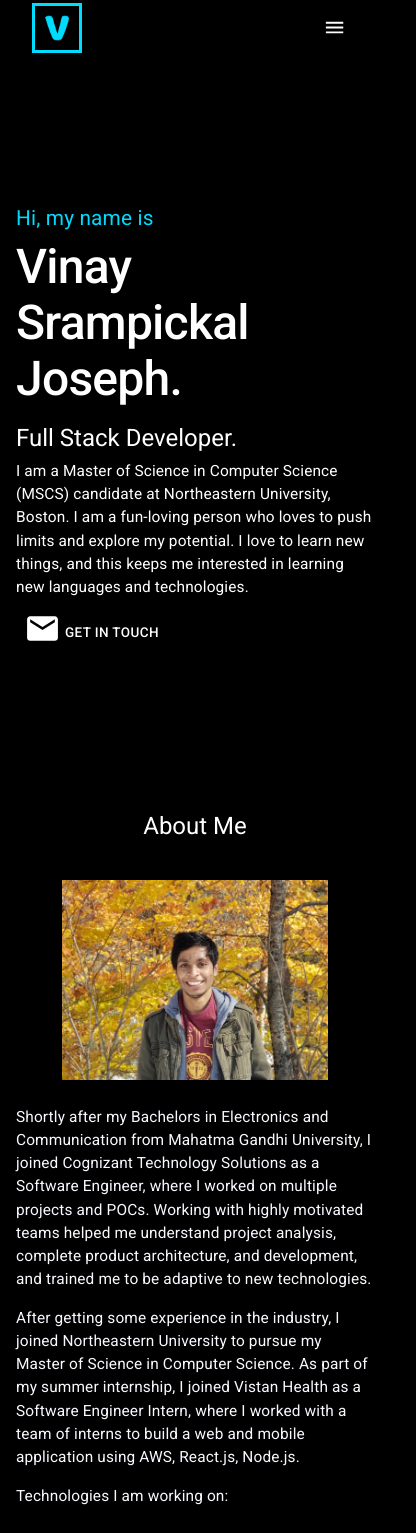
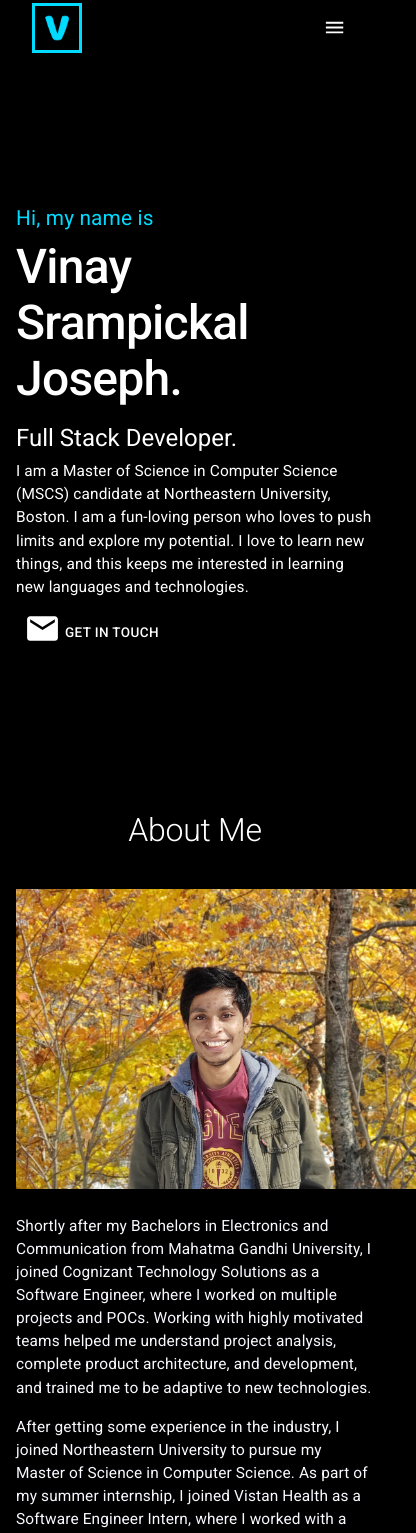
Before and after one commit to vinay-sj/Portfolio, a React (Create React App) app: page / in a window 390 px wide. Shown: the top 1533 px of the page, 416 px wide, since content can reach past the window. Built offline with nearby package versions, Linux system fonts and the light colour scheme.

Commit message:
about page styling

```diff
--- a/src/Components/About.js
+++ b/src/Components/About.js
@@ -1,7 +1,5 @@
 import React from "react";
 import profile from './../files/Vinay.jpg'
-import './../css/Common.css'
-import './../css/About.css'
 import Typography from "@material-ui/core/Typography";
 
 import {makeStyles} from '@material-ui/core/styles';
@@ -30,6 +28,20 @@ const useStyles = makeStyles((theme) => ({
                 order: 2,
             },
         },
+    photo:{
+        height: "200px",
+        "margin-top": "20px",
+'margin-bottom': "20px",
+        [theme.breakpoints.down('sm')]: {
+            height: "300px"
+        },
+        [theme.breakpoints.only('md')]: {
+            height: "200px"
+        },
+        [theme.breakpoints.up('lg')]: {
+            height: "300px"
+        },
+    }
     })
 )
 
@@ -37,7 +49,7 @@ function About() {
     const classes = useStyles();
     return (
         <Container maxWidth="xl" className={classes.sectionSpace} id='about'>
-            <Typography variant="h3" gutterBottom className={classes.alignCenter}>
+            <Typography variant="h2" gutterBottom className={classes.alignCenter}>
                 About Me
             </Typography>
             <Grid container className={classes.headingSpace}>
@@ -80,7 +92,7 @@ function About() {
                     </List>
                 </Grid>
                 <Grid item md={6} order={1} className={classes.item2}>
-                    <img className='photo' src={profile} alt='profile'/>
+                    <img className={classes.photo} src={profile} alt='profile'/>
                 </Grid>
             </Grid>
         </Container>
--- a/src/css/About.css
+++ b/src/css/About.css
@@ -1,8 +1,8 @@
-.photo {
-    margin-top: 20px;
-    margin-bottom: 20px;
-    height: 200px;
-}
+/*.photo {*/
+/*    margin-top: 20px;*/
+/*    margin-bottom: 20px;*/
+/*    height: 200px;*/
+/*}*/
 
 
 @media (min-width: 600px) {
--- a/src/css/Common.css
+++ b/src/css/Common.css
@@ -1,6 +1,6 @@
-/*img:hover{*/
-/*    transform: scale(1.1);*/
-/*}*/
+img:hover{
+    transform: scale(1.1);
+}
 
 .spacing{
     padding-top: 200px;
```
